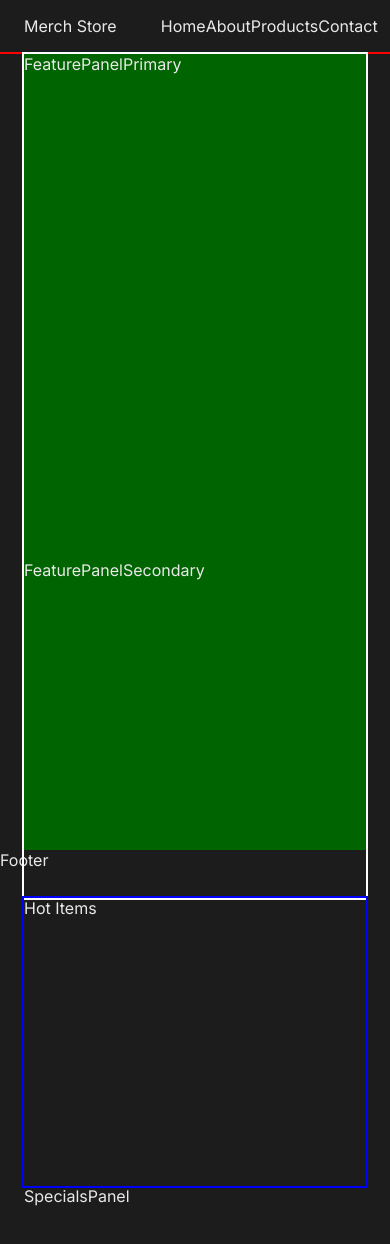
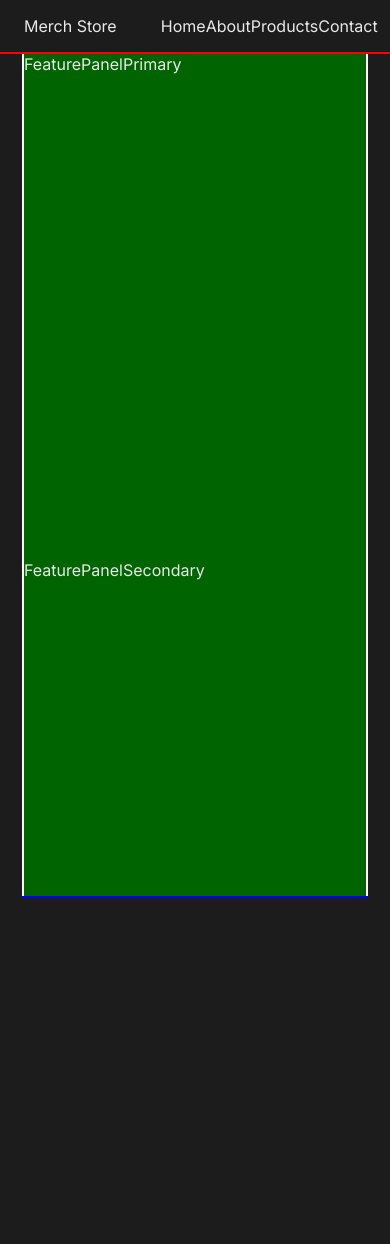
Before and after one commit to nickhibbits/merch-store, a Next.js app: page / in a window 390 px wide. Shown: the top 1244 px of the page. After the commit the page ends 898 px from the top, so only its background shows below. Built offline with nearby package versions, Linux system fonts and the light colour scheme.

Commit message:
tighten mobile grid layout

```diff
--- a/app/layout.tsx
+++ b/app/layout.tsx
@@ -22,8 +22,8 @@ export default function RootLayout({
   return (
     <html lang="en">
       <body className={inter.className}>
+        <Navbar />
         <div className=" window_container">
-          <Navbar />
           {children}
           <Footer />
         </div>
--- a/styles/layout.scss
+++ b/styles/layout.scss
@@ -24,20 +24,17 @@
 
   &_page_container {
     @include layoutMixins.page_grid_columns;
-    grid-template-rows: repeat(3, 1fr);
+    grid-template-rows: 100dvh repeat(20rem, 2);
   }
 }
 
 .window_container {
-  width: 100%;
+  height: 100vh;
+  overflow: scroll;
 }
 
 .page_container {
-  position: relative;
-  height: calc(100dvh - variables.$size-38);
   background-color: darkgreen;
-  padding-inline: auto;
-
   @include layoutMixins.page_width;
 }
 
@@ -48,7 +45,7 @@
 }
 
 .product_card_wrapper {
-  min-height: 18rem;
+  height: 18rem;
   outline: 2px solid blue;
 }
 
@@ -57,5 +54,6 @@
 }
 
 .footer {
-  min-height: 25rem;
+  min-height: 20rem;
+  @include layoutMixins.page_width;
 }
```
